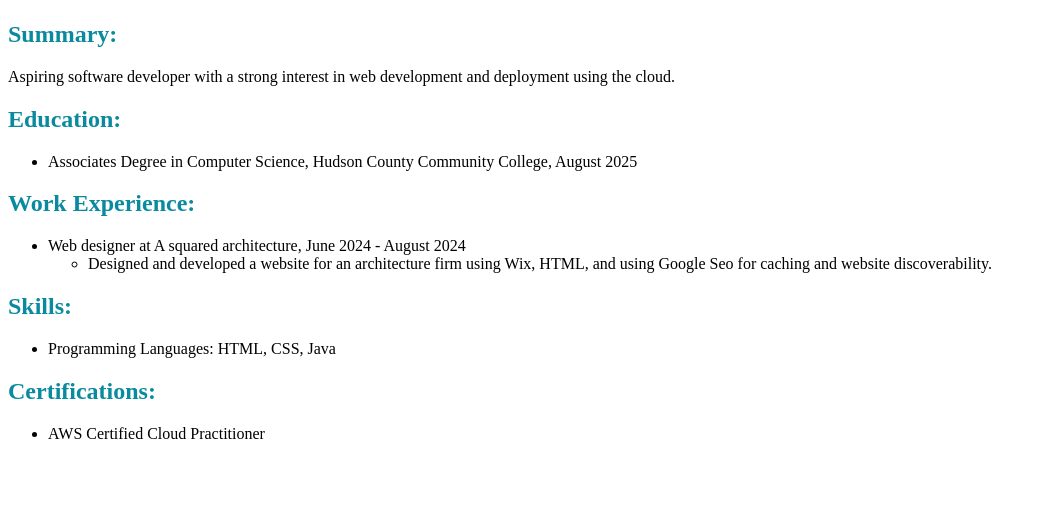
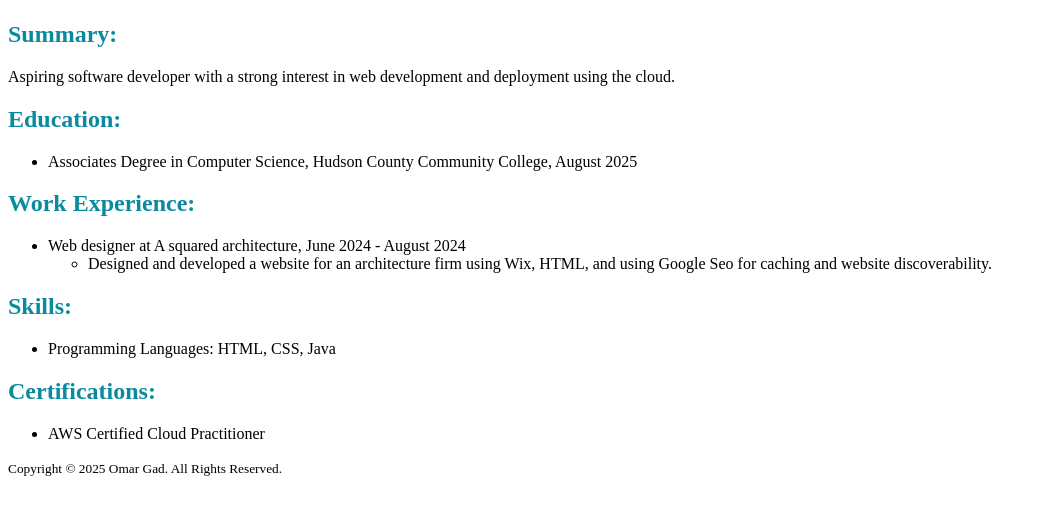
Before and after one commit to omargad-sys/resume, a plain HTML site: page index.html in a window 1280 px wide. Shown: the part 158-672 px from the top of the page, without its empty margins (0-1046 px from the left). Drawn offline with Linux system fonts and the light colour scheme.

Commit message:
Added footer

```diff
--- a/index.html
+++ b/index.html
@@ -33,3 +33,9 @@
         <ul>
             <li>AWS Certified Cloud Practitioner</li>
         </ul>
+        <footer>
+            <small>
+                Copyright © 2025 Omar Gad. All Rights Reserved.
+            </small>
+  </footer>
+</body>
```
Also changed, not shown: 1 other file.
